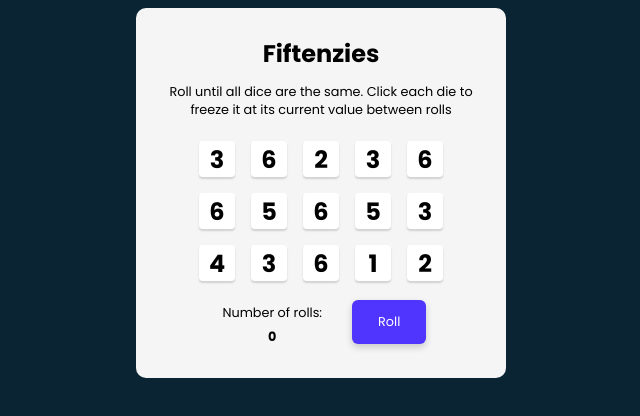
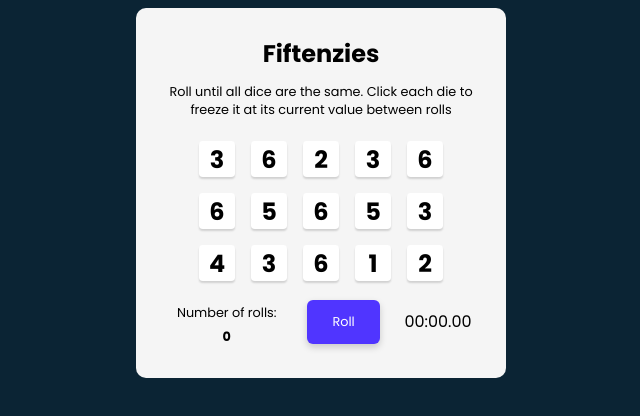
Before and after one commit to kebin20/fiftenzies, a React (Vite) app: page / in a window 1280 px wide. Shown: the top 416 px of the page, without its empty margins (319-959 px from the left). Built offline with nearby package versions, Linux system fonts and the light colour scheme.

Commit message:
Added a timer function to keep track on how long it will take to finish the game

```diff
--- a/src/App.jsx
+++ b/src/App.jsx
@@ -5,9 +5,46 @@
 
 import { v4 as uuidv4 } from 'uuid';
 import Confetti from 'react-confetti'
+import Timer from './components/Timer'
 
 
 export default  function App() {
+// Timer function
+const [isActive, setIsActive] = React.useState(false);
+const [isPaused, setIsPaused] = React.useState(true);
+const [time, setTime] = React.useState(0);
+
+React.useEffect(() => {
+	let interval = null;
+
+	if (isActive && isPaused === false) {
+	interval = setInterval(() => {
+		setTime((time) => time + 10);
+	}, 10);
+	} else {
+	clearInterval(interval);
+	}
+	return () => {
+	clearInterval(interval);
+	};
+}, [isActive, isPaused]);
+
+const handleStart = () => {
+	setIsActive(true);
+	setIsPaused(false);
+};
+
+const pauseTime = () => {
+	setIsActive(false);
+	setIsPaused(true);
+};
+
+const handleReset = () => {
+	setIsActive(false);
+	setTime(0);
+};
+
+// Main dice function
 const [dice,setDice] = React.useState(allNewDice())
 const [tenzies, setTenzies] = React.useState(false)
 const [rolls, setRolls] = React.useState(0)
@@ -18,6 +55,7 @@
 const allSameValue  = dice.every(die => die.value === firstValue)
 if(allHeld && allSameValue) {
   setTenzies(true)
+  pauseTime()
 }
 },[dice])
 
@@ -34,13 +72,6 @@
     for (let i = 0; i < 15; i++) {
       newDice.push(getNewDice())
     }
-    // const newDice = Array(10).fill().map((array) => {
-    //    return array.push({
-    //     value: Math.ceil(Math.random()*6),
-    //     isHeld: false,
-    //     id: uuidv4()
-    //   })
-    // })
     return newDice
   }
 
@@ -56,10 +87,12 @@
       return die.isHeld ? die : getNewDice()
     }))
     setRolls(rolls + 1)
+    handleStart()
   } else {
     setTenzies(false)
     setDice(allNewDice())
     setRolls(0)
+    handleReset()
   }
 
 }
@@ -79,6 +112,7 @@
       <Counter rolls={rolls}/>
       <button onClick={rollDice}>{tenzies ? "New Game" : "Roll"}</button>
       {tenzies && <Confetti />}
+      <Timer time={time}/>
     </div>
   </div>
 )
--- /dev/null
+++ b/src/components/Timer.jsx
@@ -0,0 +1,18 @@
+/* eslint-disable react/prop-types */
+import React from "react";
+
+export default function Timer(props) {
+  return (
+    <div className="timer">
+      <span className="digits">
+        {("0" + Math.floor((props.time / 60000) % 60)).slice(-2)}:
+      </span>
+      <span className="digits">
+        {("0" + Math.floor((props.time / 1000) % 60)).slice(-2)}.
+      </span>
+      <span className="digits mili-sec">
+        {("0" + ((props.time / 10) % 100)).slice(-2)}
+      </span>
+    </div>
+  );
+}
```
